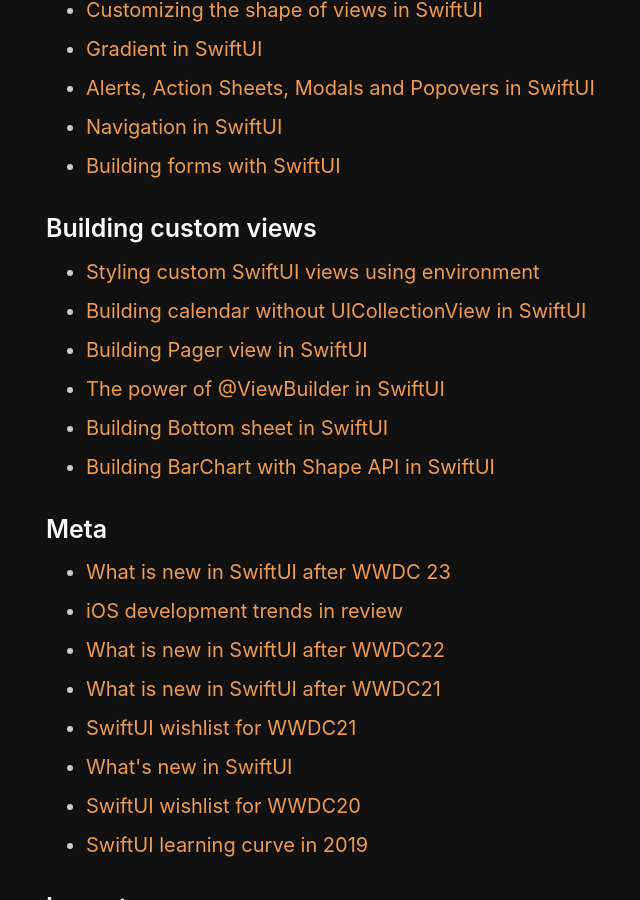
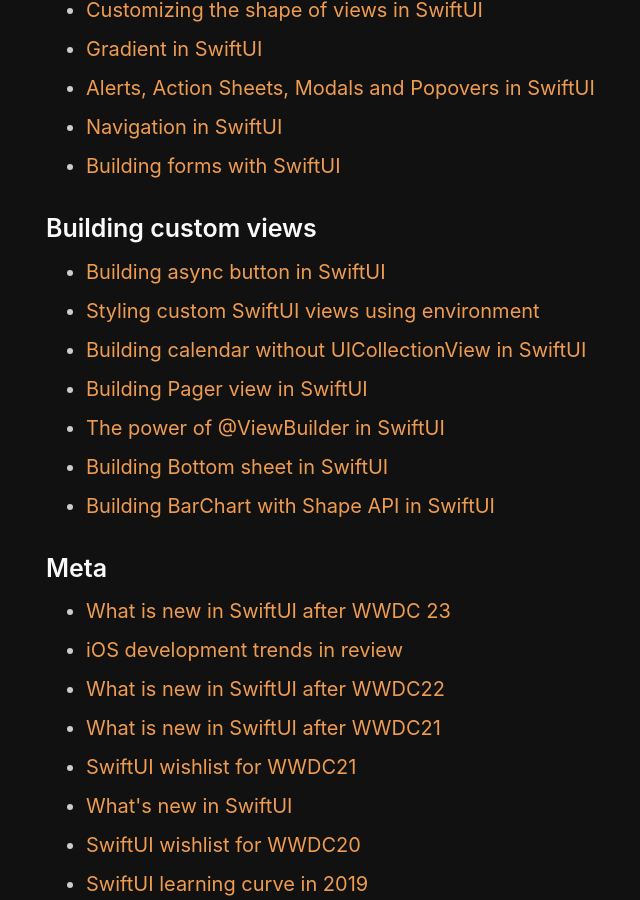
Before and after one commit to mecid/mecid.github.io, a Jekyll site: the page built from categories.html, in a window 1280 px wide and 900 px high, scrolled down 8176 px. Shown: the whole window, without its empty margins (244-884 px from the left). Built offline with Jekyll 4.4.1, drawn with Linux system fonts in a browser that asks for light colours.

Commit message:
category added to the async button post

```diff
--- a/_posts/2024-03-26-building-async-button-in-swiftui.md
+++ b/_posts/2024-03-26-building-async-button-in-swiftui.md
@@ -1,6 +1,7 @@
 ---
 title: Building async button in SwiftUI
 layout: post
+category: Building custom views
 ---
 
 Swift Concurrency became a vital part of my development stack. I leverage the power of the new Swift Concurrency features like async/await and task groups almost everywhere. SwiftUI Button type doesn't support Swift Concurrency out of the box, but it is flexible enough to allow us to build a button type supporting Swift Concurrency.
```
